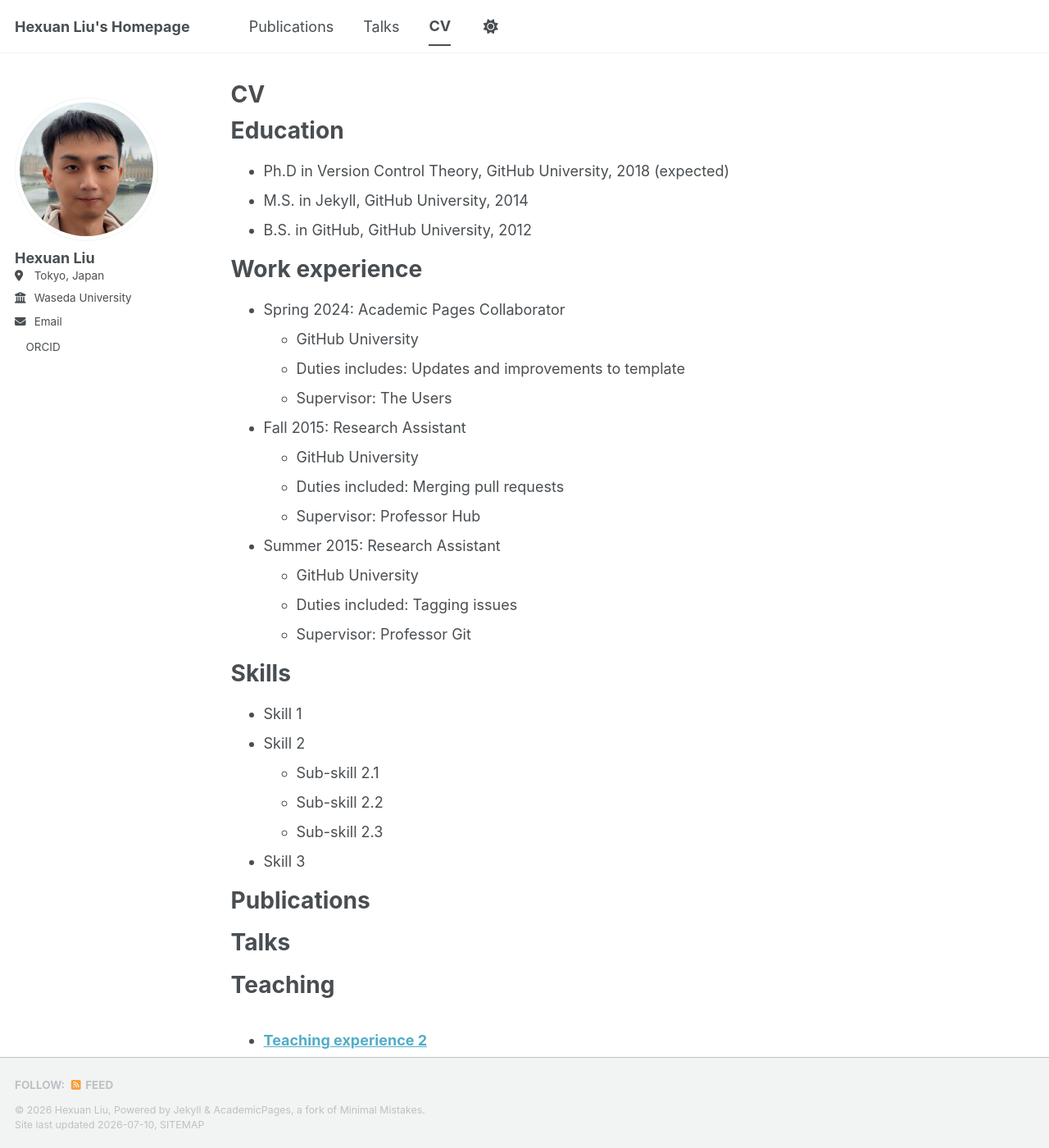
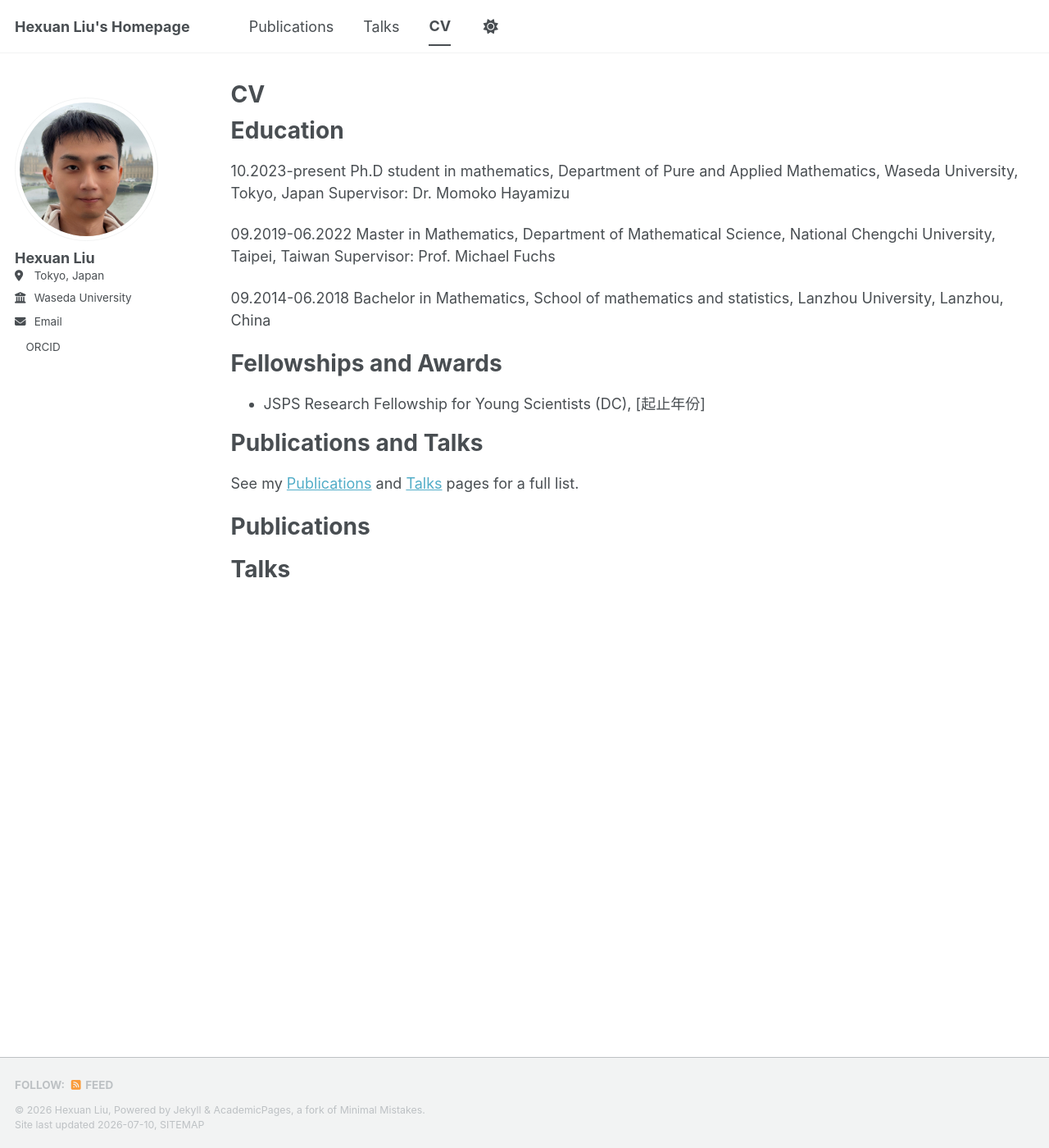
Before and after one commit to Hexuan-Liu/hexuan-liu.github.io, a Jekyll site: the page built from _pages/cv.md, in a window 1280 px wide and 1400 px high. Shown: the whole window at 82% size. Built offline with Jekyll 4.4.1, drawn with Linux system fonts in a browser that asks for light colours; a style sheet for code colours, icons or effects is not loaded; some of the changed text lies outside the part shown.

Commit message:
Update cv.md

```diff
--- a/_pages/cv.md
+++ b/_pages/cv.md
@@ -11,35 +11,24 @@ redirect_from:
 
 Education
 ======
-* Ph.D in Version Control Theory, GitHub University, 2018 (expected)
-* M.S. in Jekyll, GitHub University, 2014
-* B.S. in GitHub, GitHub University, 2012
+10.2023-present Ph.D student in mathematics, Department of Pure and Applied Mathematics, Waseda University, Tokyo, Japan
+Supervisor: Dr. Momoko Hayamizu
 
-Work experience
+09.2019-06.2022 Master in Mathematics, Department of Mathematical Science, National Chengchi University, Taipei, Taiwan
+Supervisor: Prof. Michael Fuchs
+
+
+09.2014-06.2018 Bachelor in Mathematics, School of mathematics and statistics, Lanzhou University, Lanzhou, China
+
+Fellowships and Awards
 ======
-* Spring 2024: Academic Pages Collaborator
-  * GitHub University
-  * Duties includes: Updates and improvements to template
-  * Supervisor: The Users
+* JSPS Research Fellowship for Young Scientists (DC), [起止年份]
 
-* Fall 2015: Research Assistant
-  * GitHub University
-  * Duties included: Merging pull requests
-  * Supervisor: Professor Hub
+Publications and Talks
+======
+See my [Publications](/publications/) and [Talks](/talks/) pages for a full list.
 
-* Summer 2015: Research Assistant
-  * GitHub University
-  * Duties included: Tagging issues
-  * Supervisor: Professor Git
 
-Skills
-======
-* Skill 1
-* Skill 2
-  * Sub-skill 2.1
-  * Sub-skill 2.2
-  * Sub-skill 2.3
-* Skill 3
 
 Publications
 ======
@@ -52,13 +41,3 @@ Talks
   <ul>{% for post in site.talks reversed %}
     {% include archive-single-talk-cv.html  %}
   {% endfor %}</ul>
-
-Teaching
-======
-  <ul>{% for post in site.teaching reversed %}
-    {% include archive-single-cv.html %}
-  {% endfor %}</ul>
-
-Service and leadership
-======
-* Currently signed in to 43 different slack teams
```
